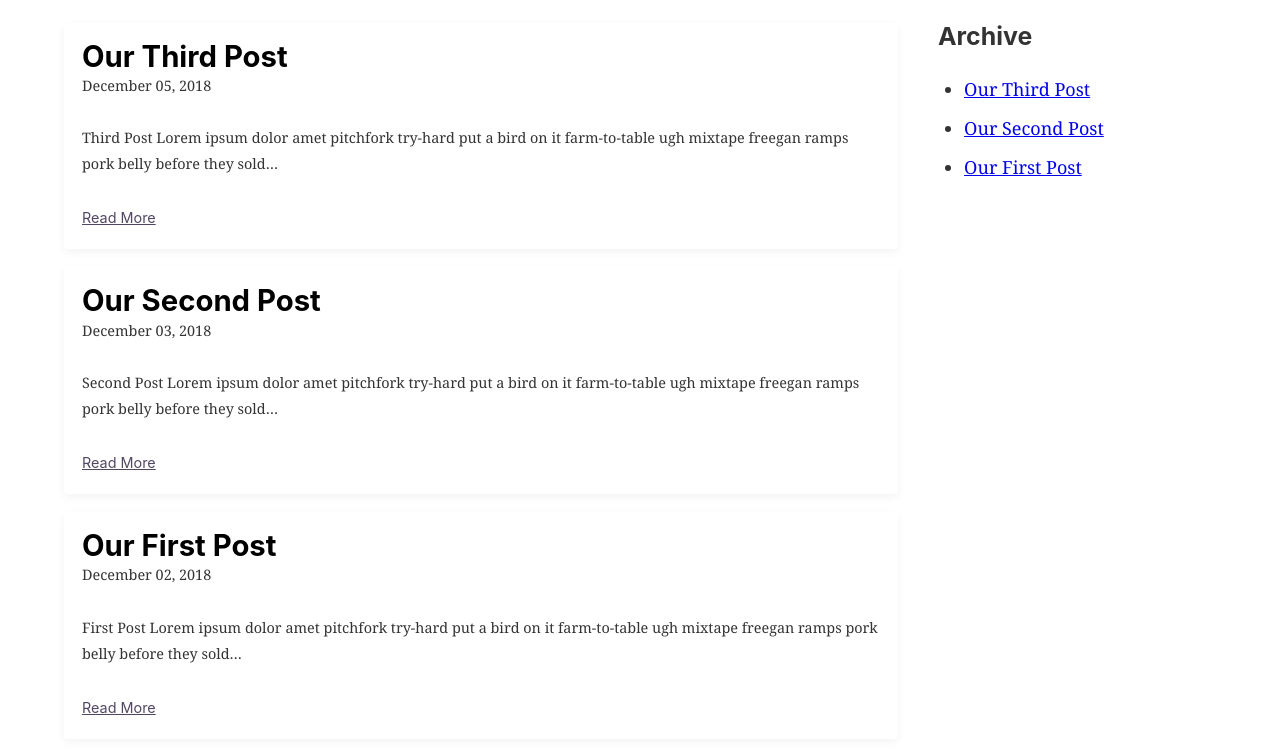
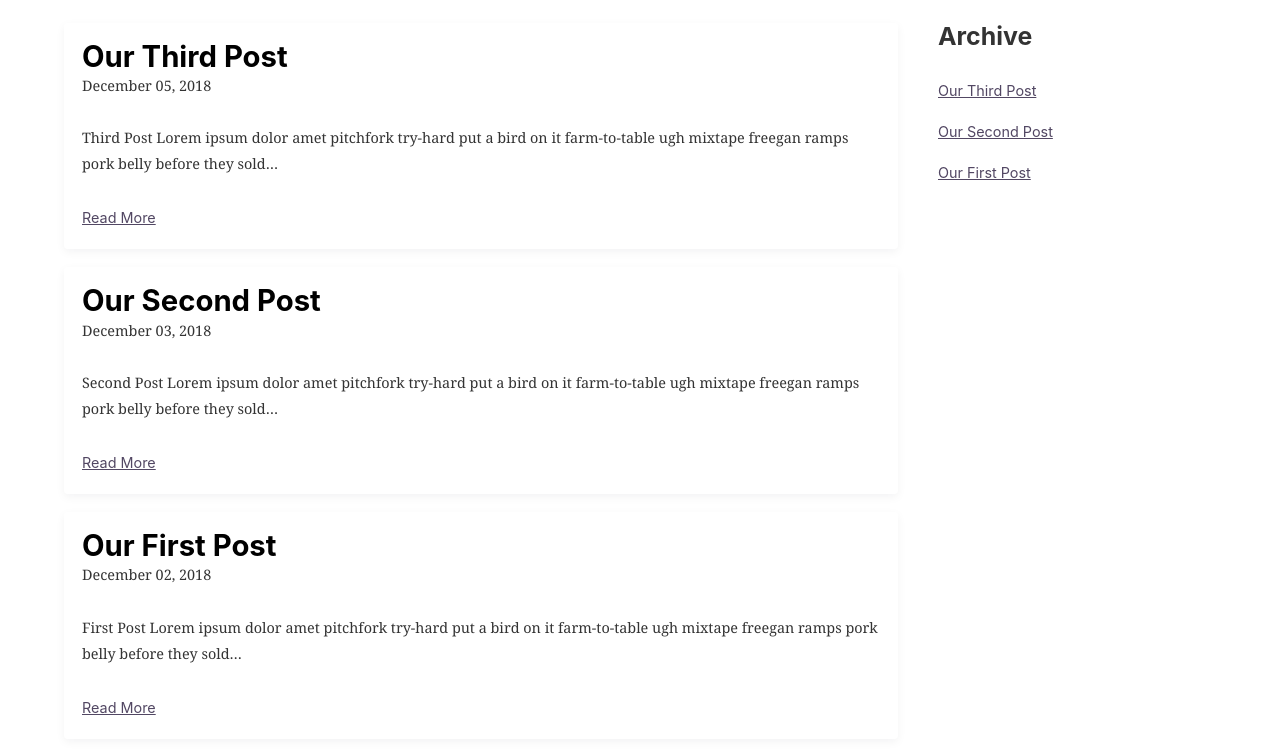
Before and after one commit to eneax/learn-basic-gatsby, a Gatsby site: page / in a window 1280 px wide. Shown: the part 66-820 px from the top of the page. Built offline with nearby package versions, Linux system fonts and the light colour scheme; Gatsby itself is replaced by a stand-in of ours.

Commit message:
Style archive list

```diff
--- a/src/components/archive.js
+++ b/src/components/archive.js
@@ -1,5 +1,6 @@
 import React from 'react'
 import { StaticQuery, graphql, Link } from 'gatsby'
+import styled from 'styled-components'
 
 const POST_ARCHIVE_QUERY = graphql`
   query BlogPostArchive {
@@ -19,6 +20,18 @@ const POST_ARCHIVE_QUERY = graphql`
   }
 `
 
+const ArchiveList = styled.ul`
+  padding: 0;
+  margin: 0;
+  list-style: none;
+  a {
+    font-family: -apple-system, BlinkMacSystemFont, Segoe UI, Roboto, Oxygen, Ubuntu, Cantarell, Fira Sans, Droid Sans, Helvetica Neue, sans-serif;
+    font-size: .8rem;
+    text-decoration: underline;
+    color: #524763;
+  }
+`
+
 const Archive = () => (
   <StaticQuery
     query={POST_ARCHIVE_QUERY}
@@ -26,7 +39,7 @@ const Archive = () => (
       <>
         <aside>
           <h3>Archive</h3>
-          <ul>
+          <ArchiveList>
             {allMarkdownRemark.edges.map(edge => (
               <li key={edge.node.frontmatter.slug}>
                 <Link to={`/posts${edge.node.frontmatter.slug}`}>
@@ -34,7 +47,7 @@ const Archive = () => (
                 </Link>
               </li>
             ))}
-          </ul>
+          </ArchiveList>
         </aside>
       </>
     )}
--- a/src/components/listing.js
+++ b/src/components/listing.js
@@ -56,7 +56,7 @@ const Listing = () => (
           </Link>
           <p>{node.frontmatter.date}</p>
           <p>{node.excerpt}</p>
-          <Link className="read-more" to={`/posts${node.frontmatter.slug}`}>Read More</Link>
+          <Link class="read-more" to={`/posts${node.frontmatter.slug}`}>Read More</Link>
         </Post>
       ))
     )}
```
